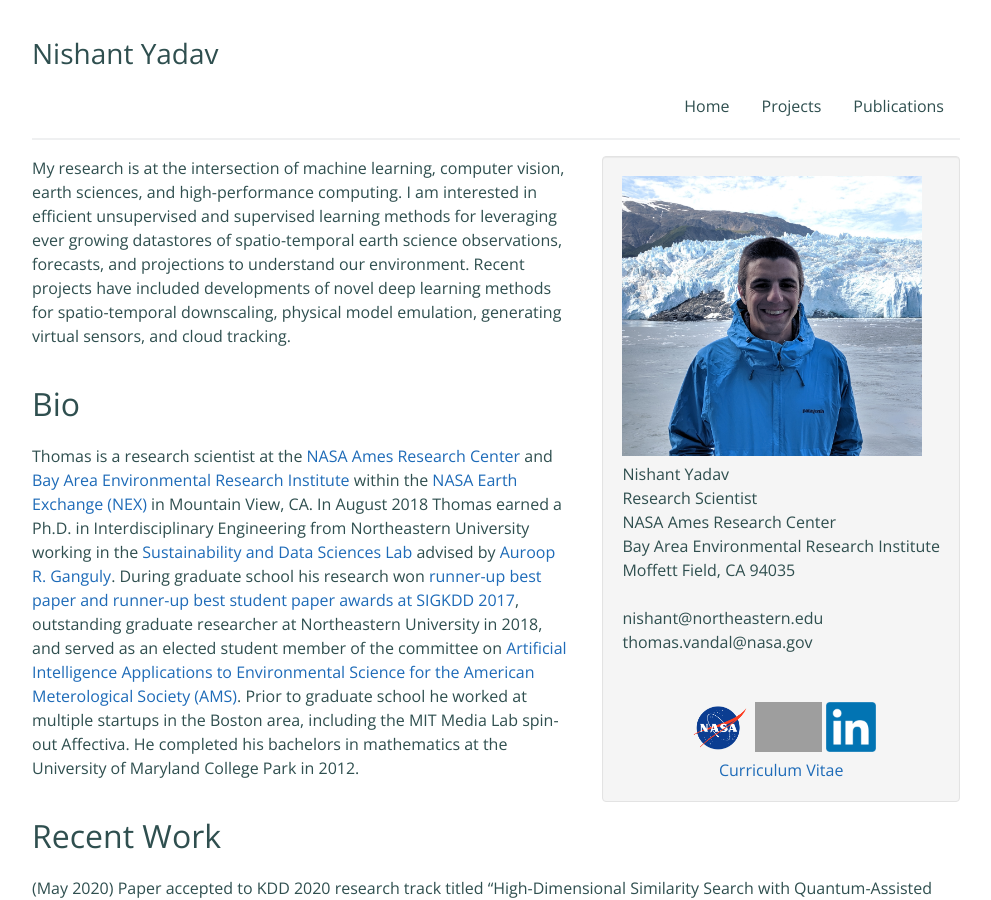
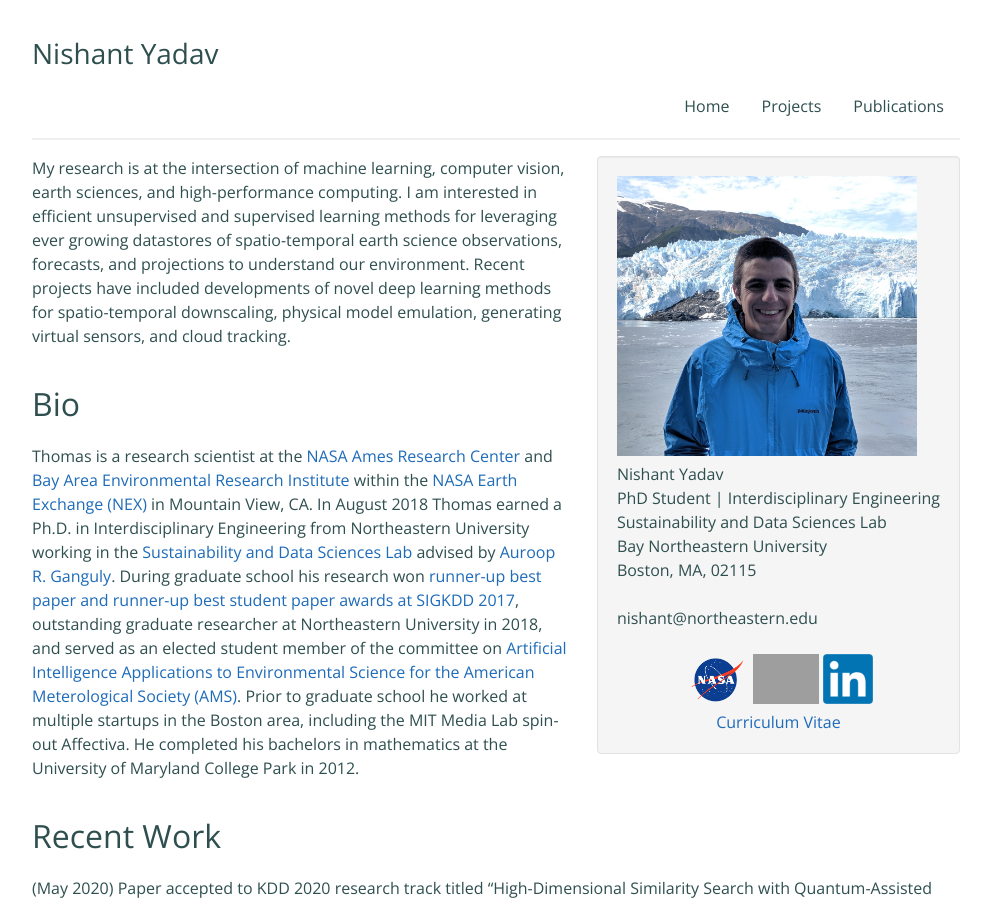
Before and after one commit to nisyad/nisyad.github.io, a Jekyll site: the page built from index.md, in a window 1280 px wide and 900 px high. Shown: the whole window, without its empty margins (144-1135 px from the left). Built offline with Jekyll 4.4.1, drawn with Linux system fonts in a browser that asks for light colours; grey boxes are pictures that could not be loaded.

```diff
--- a/CNAME
+++ b/CNAME
@@ -1 +1 @@
-thomasvandal.com
+nisyad.github.io
--- a/index.md
+++ b/index.md
@@ -1,10 +1,10 @@
 ---
 layout: homepage
 title: Nishant Yadav
-role: Research Scientist
-affiliation: NASA Ames Research Center <br>Bay Area Environmental Research Institute <br> Moffett Field, CA 94035
-contact: nishant@northeastern.edu <br> thomas.vandal@nasa.gov <br>
-description: Machine Learning, Data Science, and Earth Sciences
+role: PhD Student | Interdisciplinary Engineering
+affiliation: Sustainability and Data Sciences Lab <br>Bay Northeastern University <br> Boston, MA, 02115
+contact: nishant@northeastern.edu
+description: Machine Learning, Complex Networks, Earth Science
 
 ---
 
```
